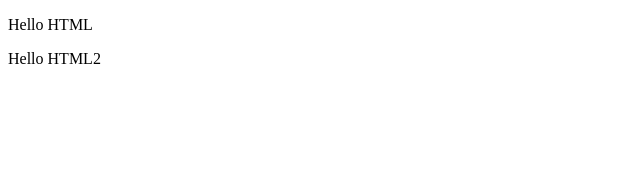
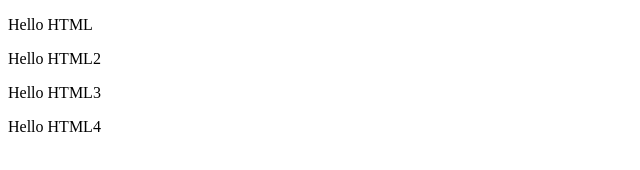
Before and after one commit to SEGAT0/Bootcamp-DevJr, a plain HTML site: page index.html in a window 1280 px wide. Shown: the whole page, without its empty margins (0-640 px from the left). Drawn offline with Linux system fonts and the light colour scheme.

Commit message:
third commit

```diff
--- a/index.html
+++ b/index.html
@@ -10,6 +10,8 @@
 <body>
     <p>Hello HTML</p>
     <p>Hello HTML2 </p>
+    <p>Hello HTML3 </p>
+    <p>Hello HTML4 </p>
 
 </body>
 </html>
```
